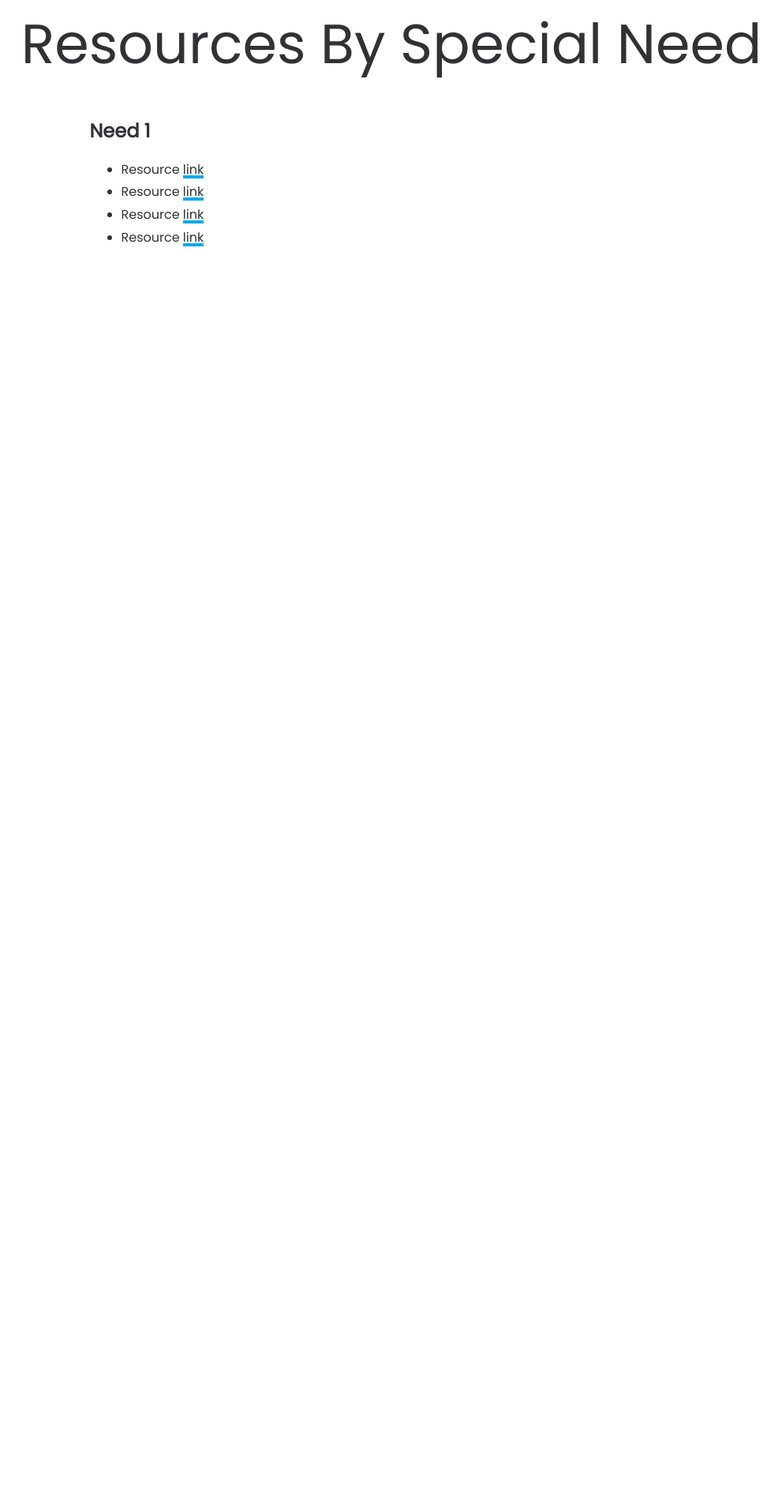
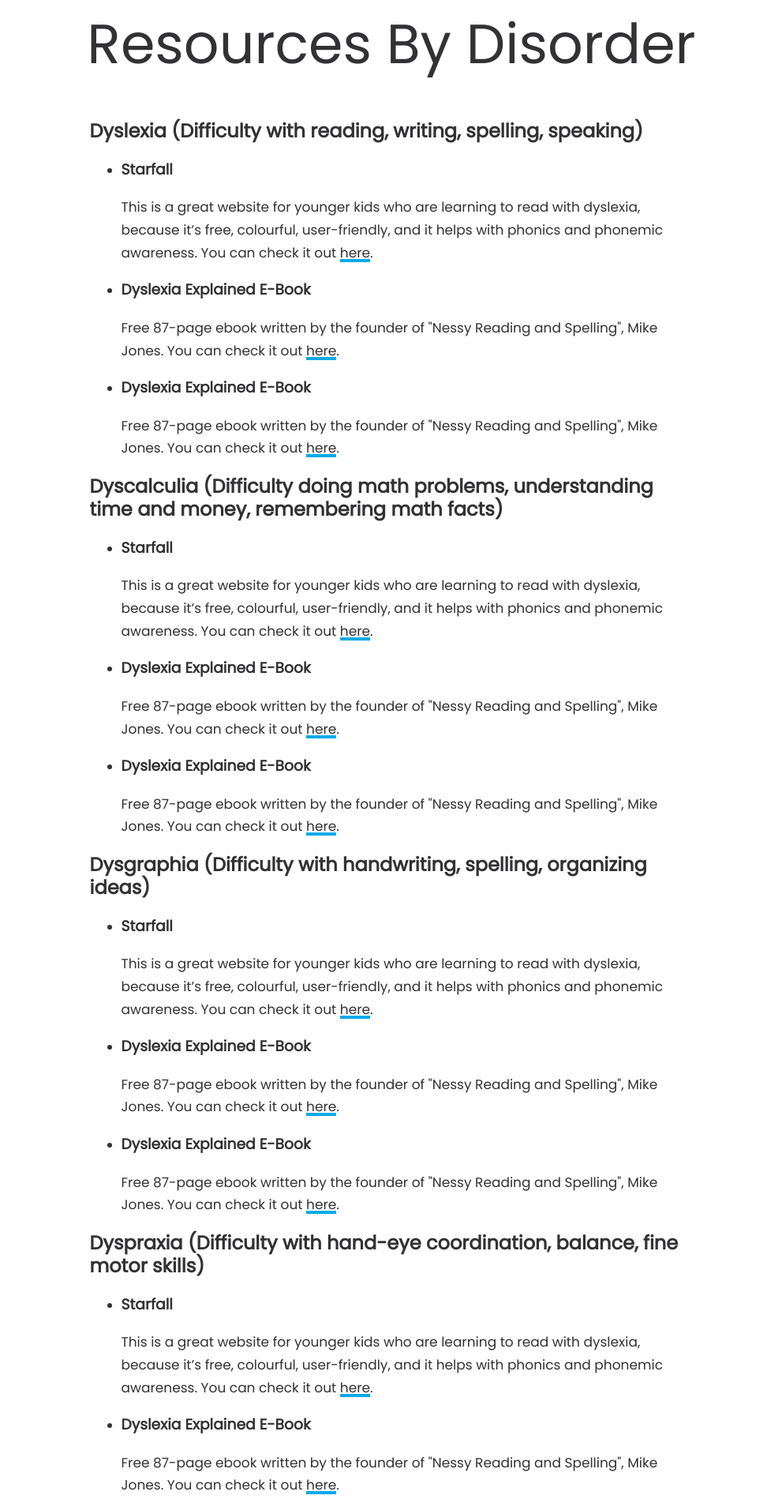
Before and after one commit to jayaguptaON/SPS-Project, a plain HTML site: page resourcesbyneed.html in a window 1280 px wide. Shown: the part 109-2007 px from the top of the page at 79% size, without its empty margins (144-1135 px from the left). Before the commit the page ends 800 px from the top, so only its background shows below. Drawn offline with nearby package versions, Linux system fonts and the light colour scheme.

Commit message:
added more info

```diff
--- a/resourcesbyneed.html
+++ b/resourcesbyneed.html
@@ -42,14 +42,43 @@
         </div>
     </header>
     <section>
-        <h1>Resources by Special Need</h1>
+        <h1>Resources by Disorder</h1>
         <div class="section">
-            <h2 class="text">Need 1</h2>
+            <h2 class="text">Dyslexia (Difficulty with reading, writing, spelling, speaking)</h2>
             <ul class="text">
-                <li>Resource <a class="link" href="#" target="_blank">link</a> </li>
-                <li>Resource <a class="link" href="#" target="_blank">link</a> </li>
-                <li>Resource <a class="link" href="#" target="_blank">link</a> </li>
-                <li>Resource <a class="link" href="#" target="_blank">link</a> </li>
+                <li><h3>Starfall</h3> <p>This is a great website for younger kids who are learning to read with dyslexia, because it’s free, colourful, user-friendly, and it helps with phonics and phonemic awareness. You can check it out <a class="link" href="#" target="_blank">here</a>.</p></li>
+                <li><h3>Dyslexia Explained E-Book</h3> <p>Free 87-page ebook written by the founder of "Nessy Reading and Spelling", Mike Jones. You can check it out <a class="link" href="#" target="_blank">here</a>.</p></li>
+                <li><h3>Dyslexia Explained E-Book</h3> <p>Free 87-page ebook written by the founder of "Nessy Reading and Spelling", Mike Jones. You can check it out <a class="link" href="#" target="_blank">here</a>.</p></li>
+            </ul>
+            <h2 class="text">Dyscalculia (Difficulty doing math problems, understanding time and money, remembering math facts)</h2>
+            <ul class="text">
+                <li><h3>Starfall</h3> <p>This is a great website for younger kids who are learning to read with dyslexia, because it’s free, colourful, user-friendly, and it helps with phonics and phonemic awareness. You can check it out <a class="link" href="#" target="_blank">here</a>.</p></li>
+                <li><h3>Dyslexia Explained E-Book</h3> <p>Free 87-page ebook written by the founder of "Nessy Reading and Spelling", Mike Jones. You can check it out <a class="link" href="#" target="_blank">here</a>.</p></li>
+                <li><h3>Dyslexia Explained E-Book</h3> <p>Free 87-page ebook written by the founder of "Nessy Reading and Spelling", Mike Jones. You can check it out <a class="link" href="#" target="_blank">here</a>.</p></li>
+            </ul>
+            <h2 class="text">Dysgraphia (Difficulty with handwriting, spelling, organizing ideas)</h2>
+            <ul class="text">
+                <li><h3>Starfall</h3> <p>This is a great website for younger kids who are learning to read with dyslexia, because it’s free, colourful, user-friendly, and it helps with phonics and phonemic awareness. You can check it out <a class="link" href="#" target="_blank">here</a>.</p></li>
+                <li><h3>Dyslexia Explained E-Book</h3> <p>Free 87-page ebook written by the founder of "Nessy Reading and Spelling", Mike Jones. You can check it out <a class="link" href="#" target="_blank">here</a>.</p></li>
+                <li><h3>Dyslexia Explained E-Book</h3> <p>Free 87-page ebook written by the founder of "Nessy Reading and Spelling", Mike Jones. You can check it out <a class="link" href="#" target="_blank">here</a>.</p></li>
+            </ul>
+            <h2 class="text">Dyspraxia (Difficulty with hand-eye coordination, balance, fine motor skills)</h2>
+            <ul class="text">
+                <li><h3>Starfall</h3> <p>This is a great website for younger kids who are learning to read with dyslexia, because it’s free, colourful, user-friendly, and it helps with phonics and phonemic awareness. You can check it out <a class="link" href="#" target="_blank">here</a>.</p></li>
+                <li><h3>Dyslexia Explained E-Book</h3> <p>Free 87-page ebook written by the founder of "Nessy Reading and Spelling", Mike Jones. You can check it out <a class="link" href="#" target="_blank">here</a>.</p></li>
+                <li><h3>Dyslexia Explained E-Book</h3> <p>Free 87-page ebook written by the founder of "Nessy Reading and Spelling", Mike Jones. You can check it out <a class="link" href="#" target="_blank">here</a>.</p></li>
+            </ul>
+            <h2 class="text">Auditory processing disorder (Difficulty interpreting what the ear hears)</h2>
+            <ul class="text">
+                <li><h3>Starfall</h3> <p>This is a great website for younger kids who are learning to read with dyslexia, because it’s free, colourful, user-friendly, and it helps with phonics and phonemic awareness. You can check it out <a class="link" href="#" target="_blank">here</a>.</p></li>
+                <li><h3>Dyslexia Explained E-Book</h3> <p>Free 87-page ebook written by the founder of "Nessy Reading and Spelling", Mike Jones. You can check it out <a class="link" href="#" target="_blank">here</a>.</p></li>
+                <li><h3>Dyslexia Explained E-Book</h3> <p>Free 87-page ebook written by the founder of "Nessy Reading and Spelling", Mike Jones. You can check it out <a class="link" href="#" target="_blank">here</a>.</p></li>
+            </ul>
+            <h2 class="text">Visual processing issues (Difficulty interpreting what the eye sees)</h2>
+            <ul class="text">
+                <li><h3>Starfall</h3> <p>This is a great website for younger kids who are learning to read with dyslexia, because it’s free, colourful, user-friendly, and it helps with phonics and phonemic awareness. You can check it out <a class="link" href="#" target="_blank">here</a>.</p></li>
+                <li><h3>Dyslexia Explained E-Book</h3> <p>Free 87-page ebook written by the founder of "Nessy Reading and Spelling", Mike Jones. You can check it out <a class="link" href="#" target="_blank">here</a>.</p></li>
+                <li><h3>Dyslexia Explained E-Book</h3> <p>Free 87-page ebook written by the founder of "Nessy Reading and Spelling", Mike Jones. You can check it out <a class="link" href="#" target="_blank">here</a>.</p></li>
             </ul>
         </div>
     </section>
```
